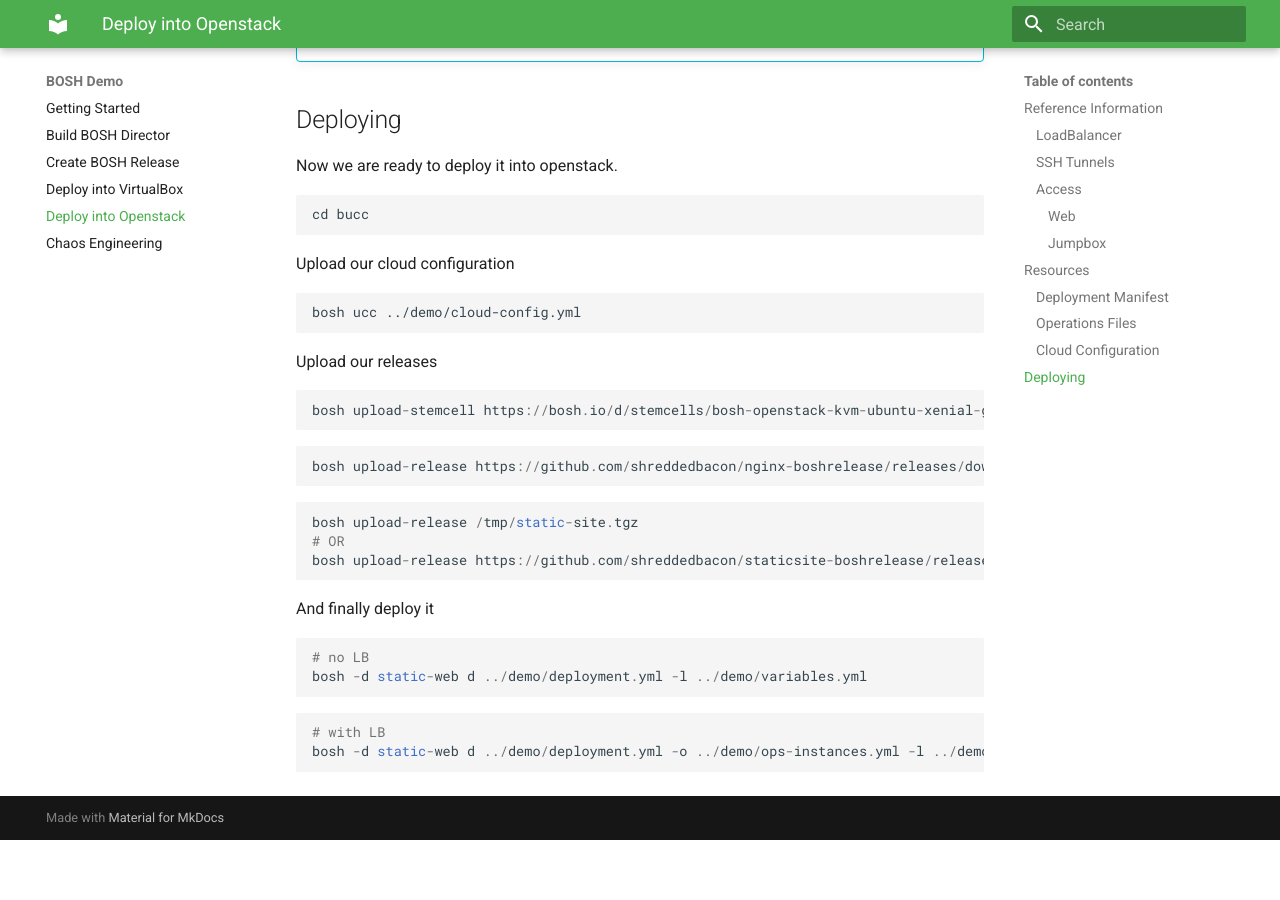
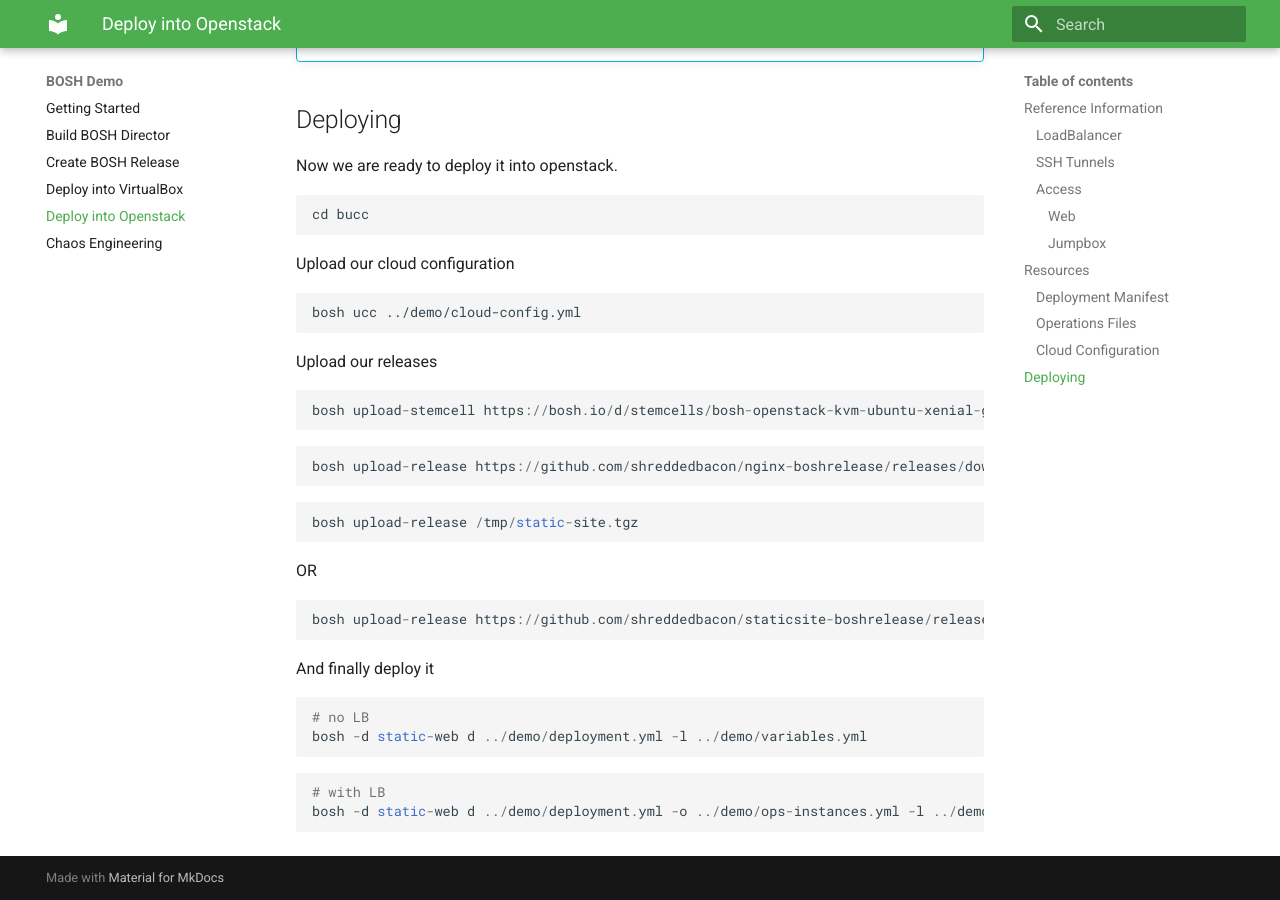
Before and after one commit to shreddedbacon/bosh-demo, an MkDocs documentation site: the page built from docs/openstack.md, in a window 1280 px wide and 900 px high, scrolled down 5355 px. Built offline with MkDocs 1.6.1 and Material for MkDocs 9.7.7, drawn with Linux system fonts in a browser that asks for light colours; old or Windows-style settings are respelled for this version of MkDocs; before the commit the page ends 6195 px from its top, so only the background shows below that.

Commit message:
copypasta easier for upload-release

````diff
--- a/docs/openstack.md
+++ b/docs/openstack.md
@@ -249,7 +249,9 @@
 ```
 ```
 bosh upload-release /tmp/static-site.tgz
-# OR
+```
+OR
+```
 bosh upload-release https://github.com/shreddedbacon/staticsite-boshrelease/releases/download/v1.0.0/staticsite-boshrelease-v1.0.0.tgz
 ```
 And finally deploy it
````
